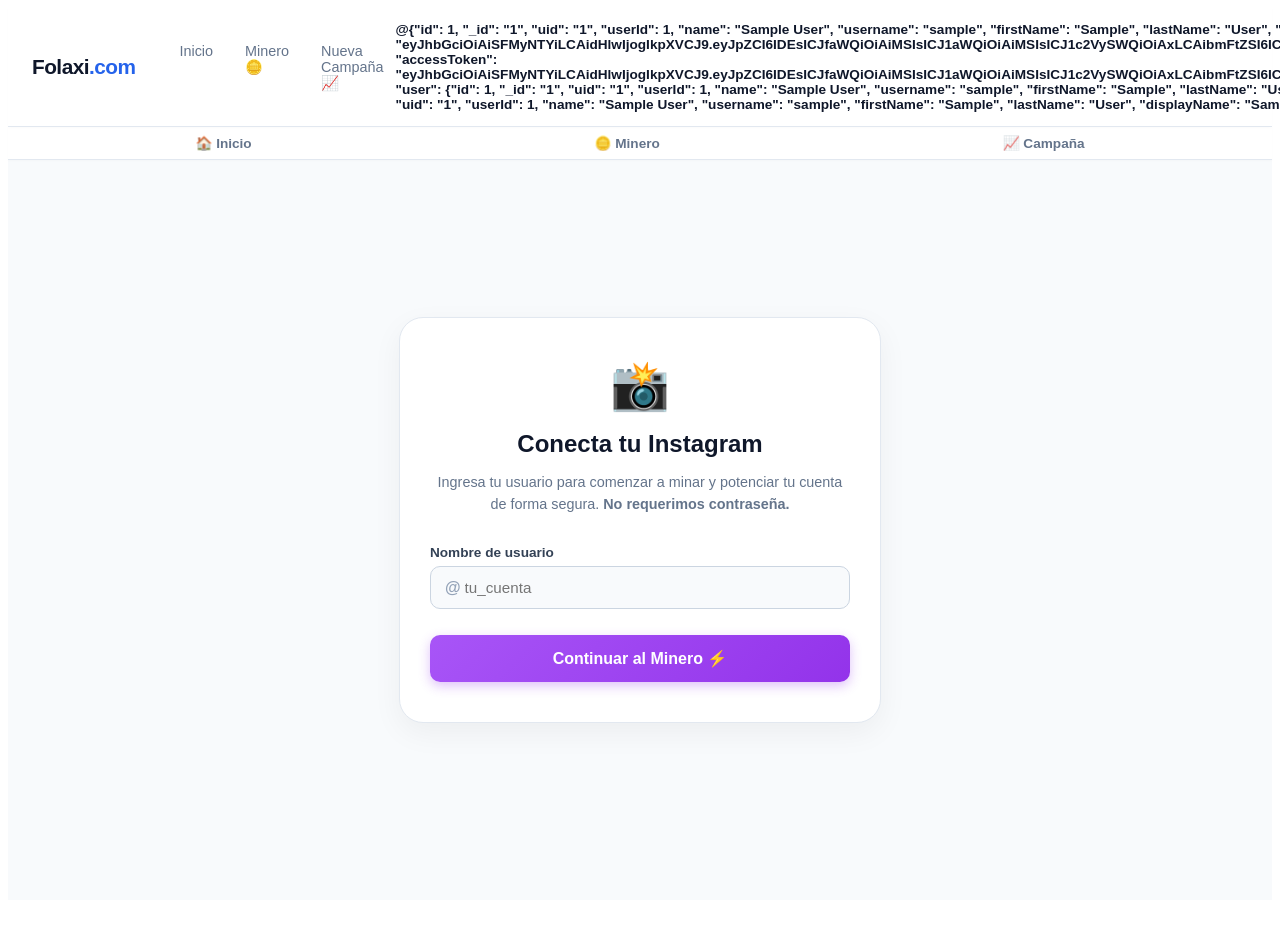
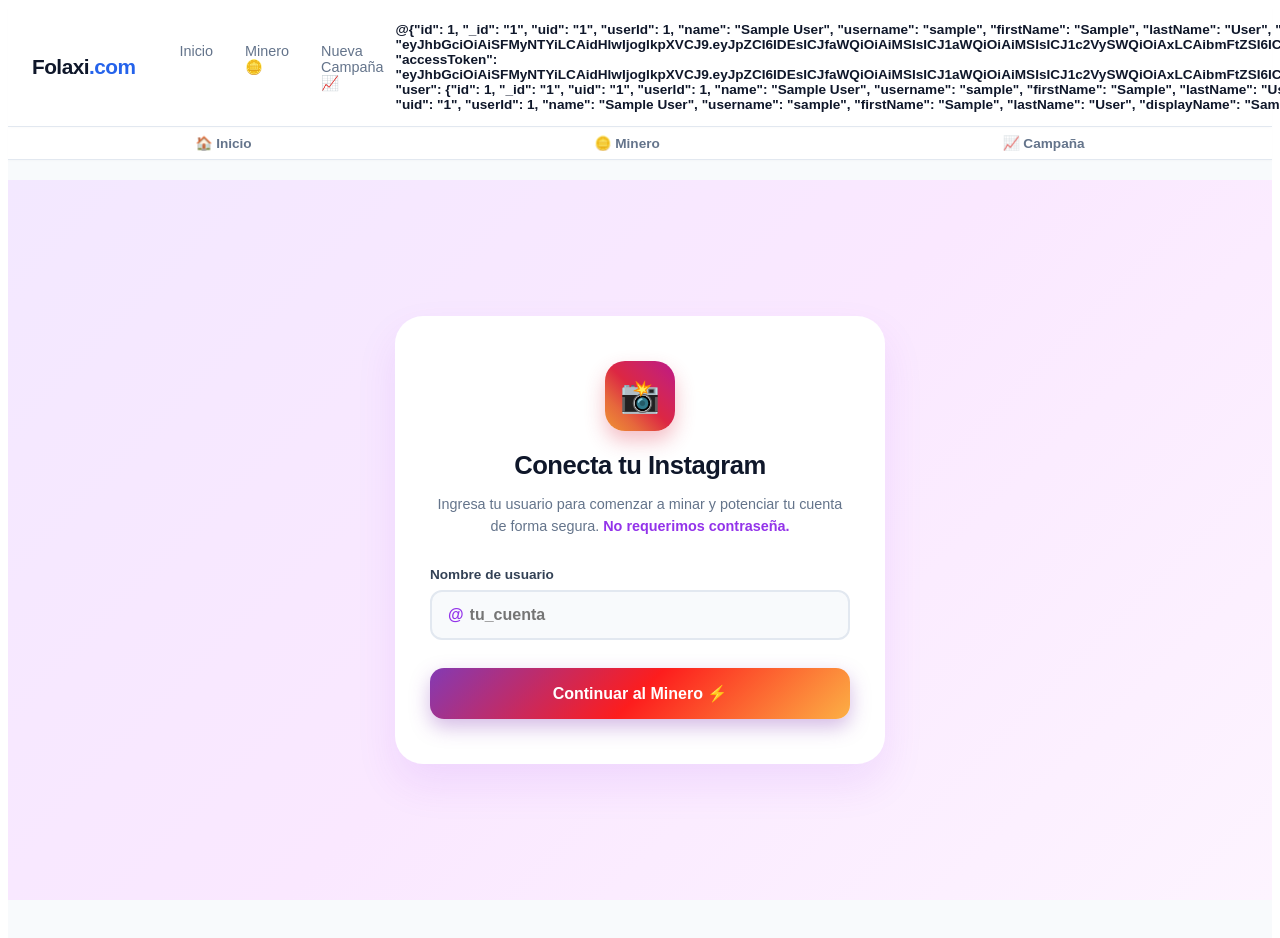
Before and after one commit to Folaxi-Global/instaapp, a Next.js app: page /dashboard/connect in a window 1280 px wide. Shown: the top 938 px of the page. Before the commit the page ends 908 px from the top, so only its background shows below. Built offline with nearby package versions, Linux system fonts and the light colour scheme; sample sign-in values are in the browser's storage.

Commit message:
Update page.jsx

```diff
--- a/app/dashboard/connect/page.jsx
+++ b/app/dashboard/connect/page.jsx
@@ -12,45 +12,46 @@
     if (!username.trim()) return;
 
     setLoading(true);
-    // Limpiamos el nombre de usuario (quitando el @ si lo pusieron)
     const cleanUsername = username.trim().replace('@', '');
 
-    // Guardamos en el almacenamiento local de la app
     localStorage.setItem('folaxi_instagram_user', cleanUsername);
 
     setTimeout(() => {
       setLoading(false);
-      // Redirigimos directo al minero de la app
       router.push('/dashboard/miner');
     }, 800);
   };
 
   return (
-    <div style={{ display: 'flex', flexDirection: 'column', alignItems: 'center', justifyContent: 'center', minHeight: '80vh', padding: '20px' }}>
-      <div style={{ background: '#ffffff', padding: '40px 30px', borderRadius: '24px', maxWidth: '420px', width: '100%', boxShadow: '0 10px 30px rgba(0,0,0,0.05)', border: '1px solid #e2e8f0', textAlign: 'center' }}>
+    <div style={{ display: 'flex', flexDirection: 'column', alignItems: 'center', justifyContent: 'center', minHeight: '85vh', padding: '20px', background: 'linear-gradient(135deg, #f3e8ff 0%, #fae8ff 50%, #fdf4ff 100%)' }}>
+      <div style={{ background: '#ffffff', padding: '45px 35px', borderRadius: '28px', maxWidth: '420px', width: '100%', boxShadow: '0 20px 40px rgba(147, 51, 234, 0.1)', border: '1px solid #f3e8fn', textAlign: 'center' }}>
 
-        <div style={{ fontSize: '3rem', marginBottom: '15px' }}>📸</div>
-        <h1 style={{ fontSize: '1.5rem', fontWeight: '800', color: '#0f172a', marginBottom: '8px' }}>
+        {/* Icono con degradado tipo Instagram */}
+        <div style={{ width: '70px', height: '70px', background: 'linear-gradient(45deg, #f09433, #e6683c, #dc2743, #cc2366, #bc1888)', borderRadius: '20px', display: 'flex', alignItems: 'center', justifyContent: 'center', margin: '0 auto 20px', boxShadow: '0 10px 20px rgba(220, 39, 67, 0.3)' }}>
+          <span style={{ fontSize: '2rem', color: '#fff' }}>📸</span>
+        </div>
+
+        <h1 style={{ fontSize: '1.6rem', fontWeight: '900', color: '#0f172a', marginBottom: '10px', letterSpacing: '-0.02em' }}>
           Conecta tu Instagram
         </h1>
         <p style={{ color: '#64748b', fontSize: '0.9rem', marginBottom: '30px', lineHeight: '1.5' }}>
-          Ingresa tu usuario para comenzar a minar y potenciar tu cuenta de forma segura. <b>No requerimos contraseña.</b>
+          Ingresa tu usuario para comenzar a minar y potenciar tu cuenta de forma segura. <span style={{ color: '#9333ea', fontWeight: '700' }}>No requerimos contraseña.</span>
         </p>
 
-        <form onSubmit={handleConnect} style={{ display: 'flex', flexDirection: 'column', gap: '16px', textAlign: 'left' }}>
+        <form onSubmit={handleConnect} style={{ display: 'flex', flexDirection: 'column', gap: '18px', textAlign: 'left' }}>
           <div>
-            <label style={{ display: 'block', fontSize: '0.85rem', fontWeight: '600', color: '#334155', marginBottom: '6px' }}>
+            <label style={{ display: 'block', fontSize: '0.85rem', fontWeight: '700', color: '#334155', marginBottom: '8px' }}>
               Nombre de usuario
             </label>
-            <div style={{ display: 'flex', alignItems: 'center', background: '#f8fafc', border: '1px solid #cbd5e1', borderRadius: '10px', padding: '0 14px' }}>
-              <span style={{ color: '#94a3b8', fontWeight: '600', marginRight: '4px' }}>@</span>
+            <div style={{ display: 'flex', alignItems: 'center', background: '#f8fafc', border: '2px solid #e2e8f0', borderRadius: '12px', padding: '0 16px', transition: 'border-color 0.2s' }}>
+              <span style={{ color: '#9333ea', fontWeight: '800', marginRight: '6px' }}>@</span>
               <input
                 type="text"
                 placeholder="tu_cuenta"
                 value={username}
                 onChange={(e) => setUsername(e.target.value)}
                 required
-                style={{ width: '100%', padding: '12px 0', border: 'none', background: 'transparent', outline: 'none', fontSize: '0.95rem', color: '#0f172a', fontWeight: '500' }}
+                style={{ width: '100%', padding: '14px 0', border: 'none', background: 'transparent', outline: 'none', fontSize: '1rem', color: '#0f172a', fontWeight: '600' }}
               />
             </div>
           </div>
@@ -60,16 +61,16 @@
             disabled={loading}
             style={{
               marginTop: '10px',
-              padding: '14px',
-              background: loading ? '#9333ea' : 'linear-gradient(135deg, #a855f7, #9333ea)',
+              padding: '16px',
+              background: loading ? '#9333ea' : 'linear-gradient(135deg, #833ab4, #fd1d1d, #fcb045)',
               color: '#fff',
               border: 'none',
-              borderRadius: '10px',
-              fontWeight: '700',
+              borderRadius: '14px',
+              fontWeight: '800',
               fontSize: '1rem',
               cursor: loading ? 'not-allowed' : 'pointer',
-              boxShadow: '0 4px 12px rgba(147, 51, 234, 0.3)',
-              transition: 'opacity 0.2s'
+              boxShadow: '0 8px 20px rgba(131, 58, 180, 0.35)',
+              transition: 'transform 0.1s'
             }}
           >
             {loading ? 'Conectando...' : 'Continuar al Minero ⚡'}
```
